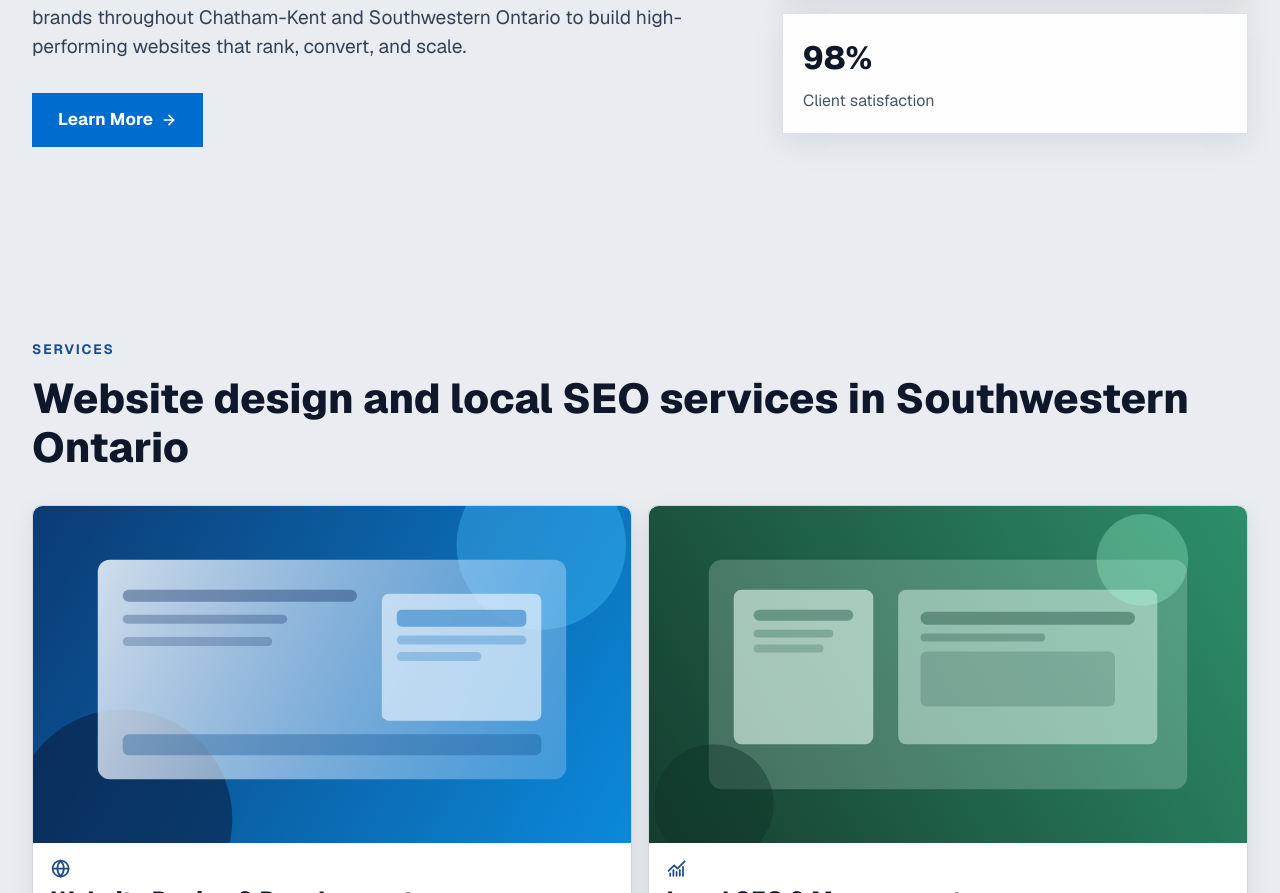
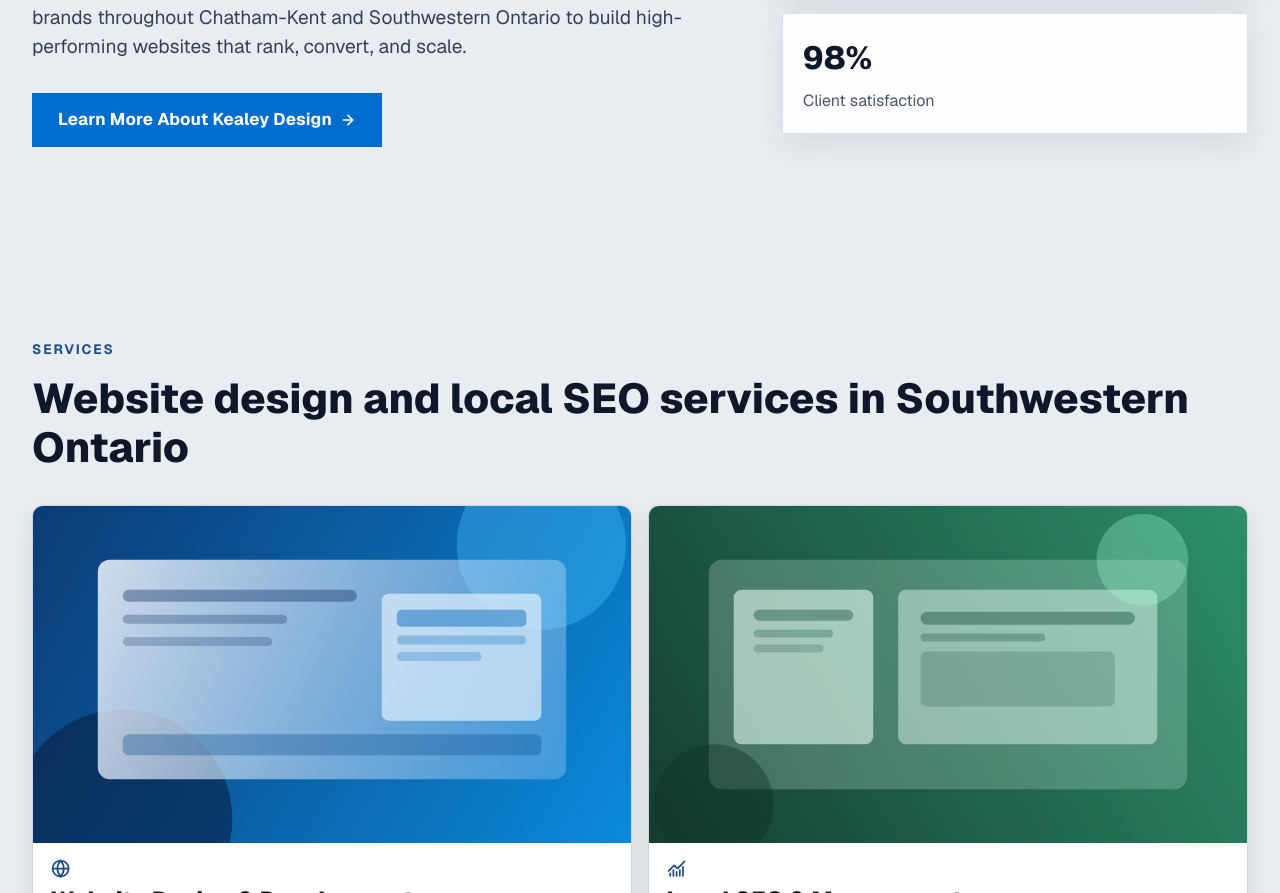
Before and after one commit to SytheGames/my-app, a Next.js app: page / in a window 1280 px wide. Shown: the part 1359-2252 px from the top of the page. Built offline with nearby package versions, Linux system fonts and the light colour scheme; no server answers.

Commit message:
Update page.tsx

```diff
--- a/app/page.tsx
+++ b/app/page.tsx
@@ -507,7 +507,7 @@ export default function Home() {
                 convert, and scale.
               </p>
               <Link href="/about" className="quote-button about__button">
-                Learn More
+                Learn More About Kealey Design
                 <ArrowRight className="quote-button__icon" aria-hidden />
               </Link>
             </div>
```
